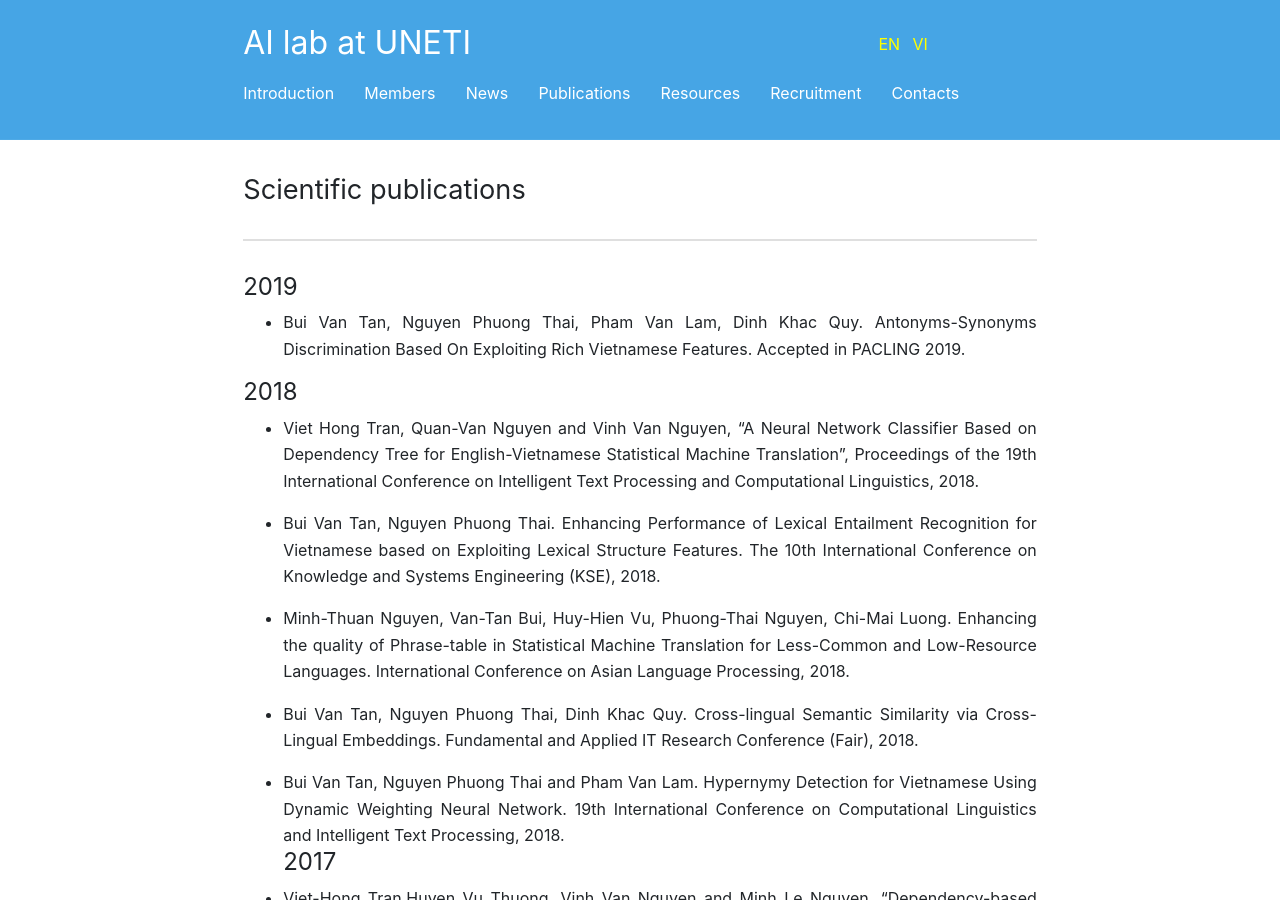
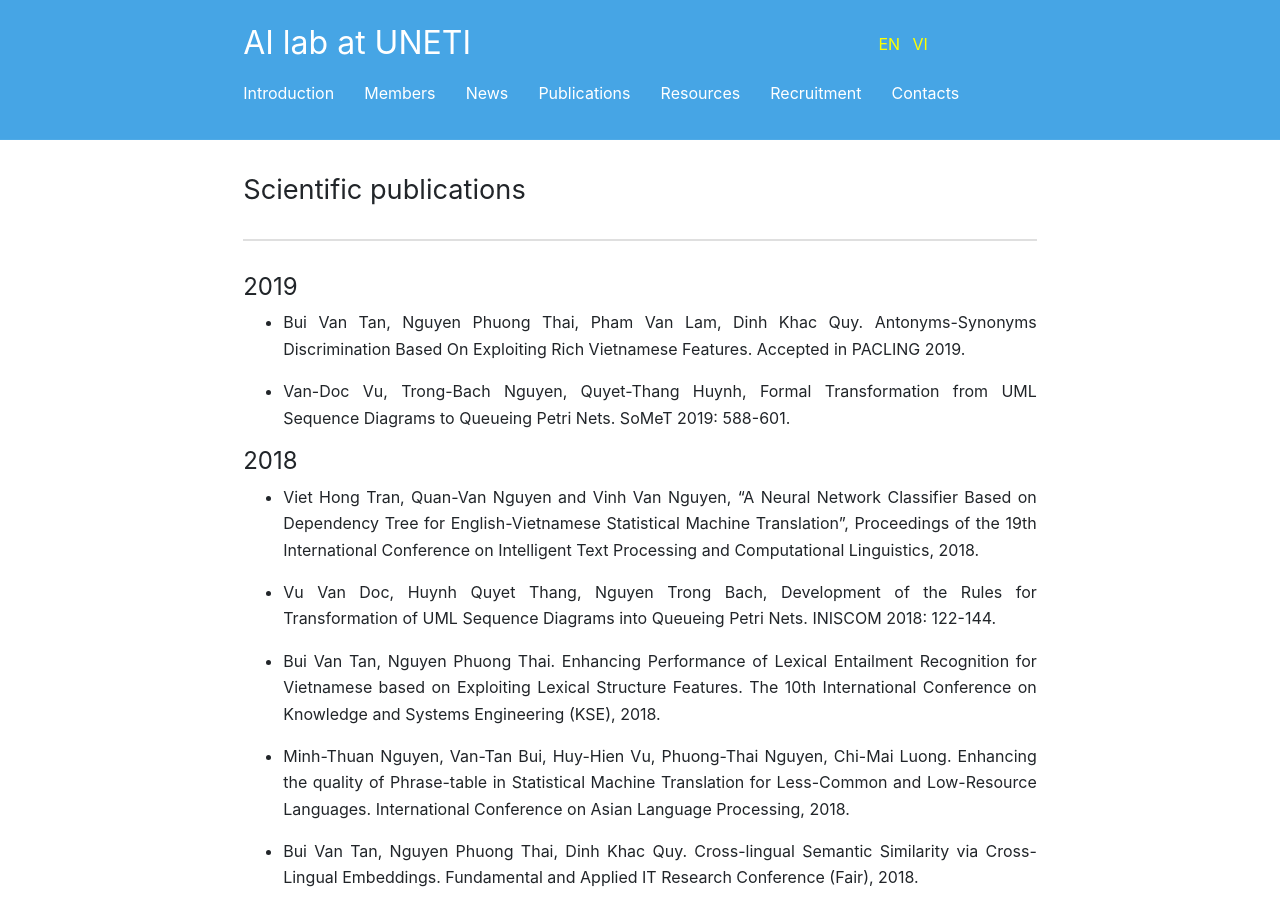
Before and after one commit to unetilab/unetilab.github.io, a Jekyll site: the page built from en/Publications.md, in a window 1280 px wide and 900 px high. Built offline with Jekyll 4.4.1, drawn with Linux system fonts in a browser that asks for light colours; nearby versions of some CDN libraries; library files that are not in the unit come from our copies.

Commit message:
Update Publications.md

```diff
--- a/en/Publications.md
+++ b/en/Publications.md
@@ -11,10 +11,15 @@ order: 3
 
 #### 2019
 * Bui Van Tan, Nguyen Phuong Thai, Pham Van Lam, Dinh Khac Quy. Antonyms-Synonyms Discrimination Based On Exploiting Rich Vietnamese Features. Accepted in PACLING 2019.
+
+* Van-Doc Vu, Trong-Bach Nguyen, Quyet-Thang Huynh, Formal Transformation from UML Sequence Diagrams to Queueing Petri Nets. SoMeT 2019: 588-601.
 {: style="text-align: justify;"}
+
 
 #### 2018
 * Viet Hong Tran, Quan-Van Nguyen and Vinh Van Nguyen, “A Neural Network Classifier Based on Dependency Tree for English-Vietnamese Statistical Machine Translation”, Proceedings of the 19th International Conference on Intelligent Text Processing and Computational Linguistics, 2018.
+
+* Vu Van Doc, Huynh Quyet Thang, Nguyen Trong Bach, Development of the Rules for Transformation of UML Sequence Diagrams into Queueing Petri Nets. INISCOM 2018: 122-144.
 
 * Bui Van Tan, Nguyen Phuong Thai. Enhancing Performance of Lexical Entailment Recognition for Vietnamese based on Exploiting Lexical Structure Features. The 10th International Conference on Knowledge and Systems Engineering (KSE), 2018.
 
```
